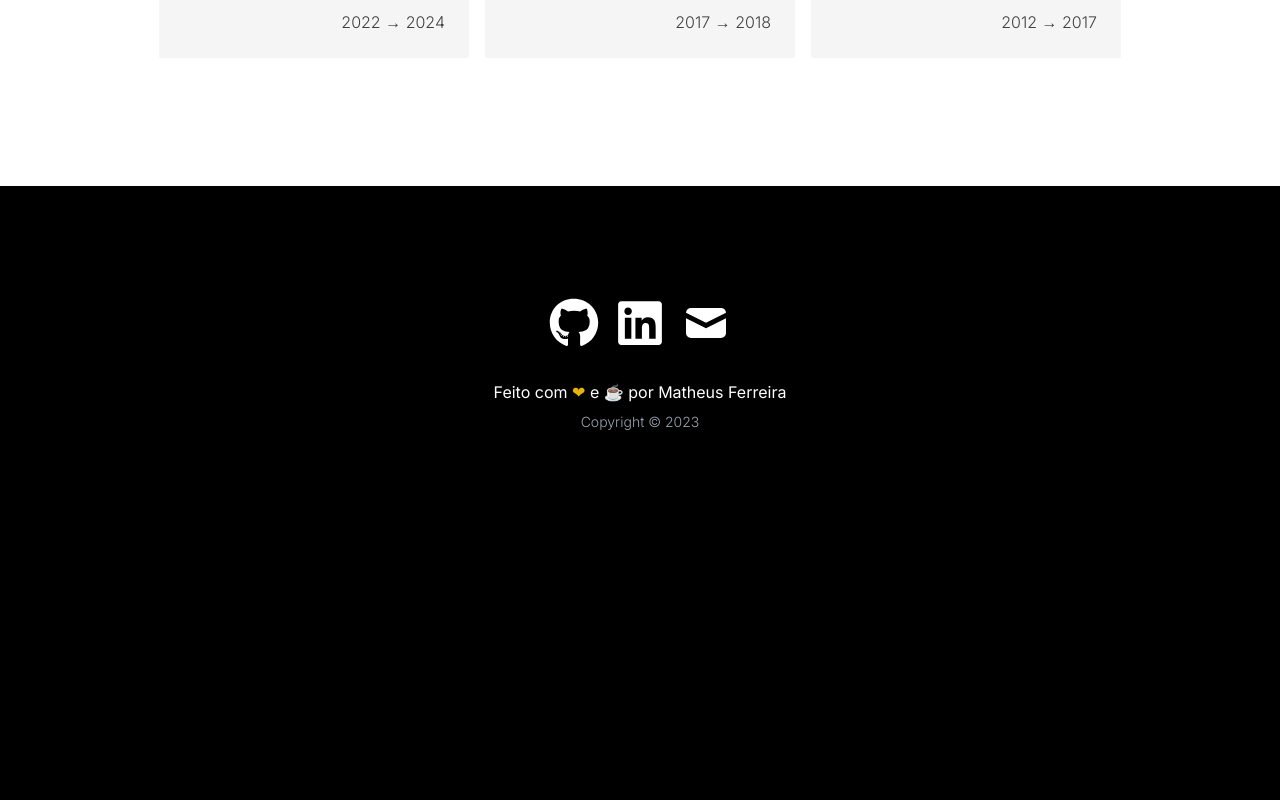
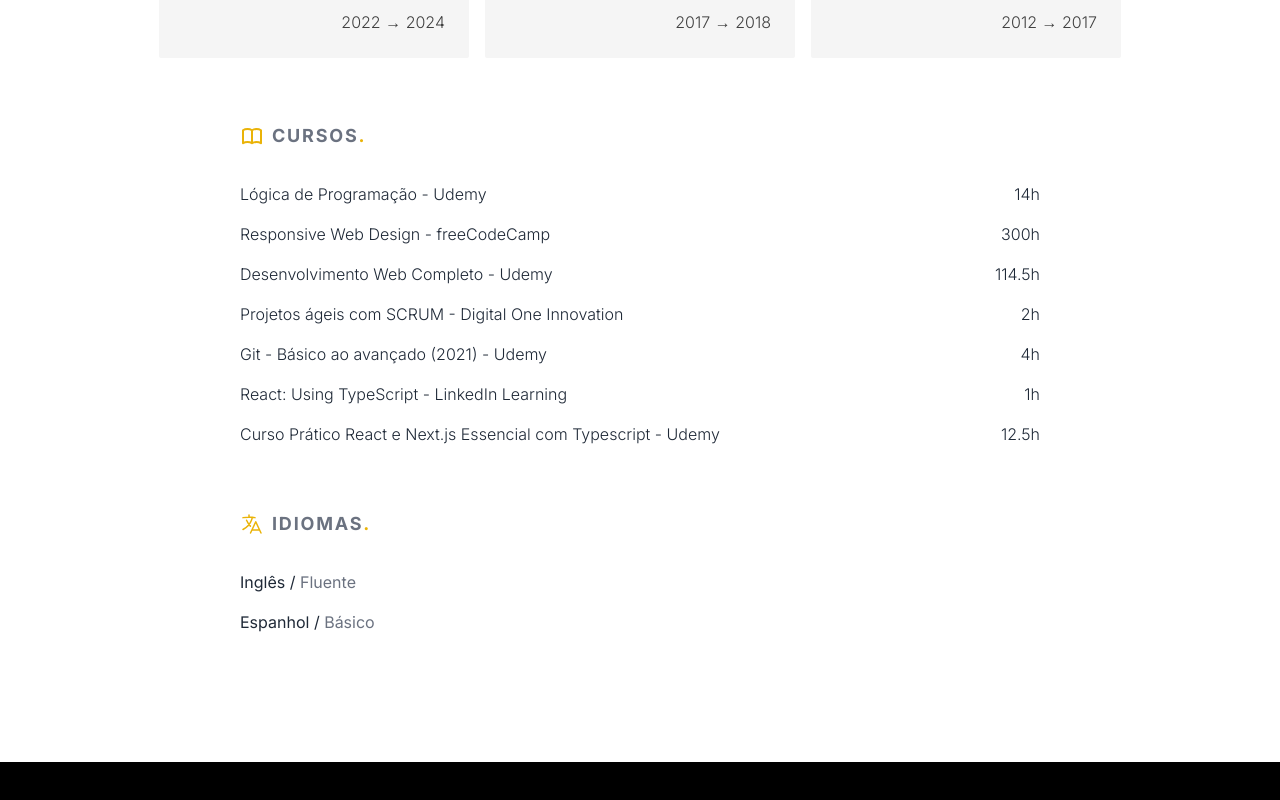
Before and after one commit to matheus-ferreira1/react-portfolio, a React (Vite) app: page /experience in a window 1280 px wide. Shown: the part 1766-2566 px from the top of the page. Before the commit the page ends 2310 px from the top, so only its background shows below. Built offline with nearby package versions, Linux system fonts and the light colour scheme.

Commit message:
general correct and experience component finalized

```diff
--- /dev/null
+++ b/src/components/CourseCard.jsx
@@ -0,0 +1,15 @@
+import React from "react";
+
+const CourseCard = ({ item }) => {
+  const { title, institute, hours } = item;
+  return (
+    <li className="flex w-full justify-between text-base text-gray-800 font-light">
+      <h3>
+        {title} - {institute}
+      </h3>
+      <h4>{hours}h</h4>
+    </li>
+  );
+};
+
+export default CourseCard;
--- a/src/components/ExperienceCard.jsx
+++ b/src/components/ExperienceCard.jsx
@@ -23,7 +23,7 @@ const ExperienceCard = ({ item }) => {
         {dateEnd}
       </h5>
       <p className="text-justify">{description}</p>
-      <div className="flex gap-2">
+      <div className="flex gap-2 flex-wrap">
         {keywords.map((keyword) => (
           <KeywordCard key={keyword}>{keyword}</KeywordCard>
         ))}
--- a/src/components/Hero.jsx
+++ b/src/components/Hero.jsx
@@ -5,7 +5,7 @@ import Laptop from "../assets/laptop.jpg";
 
 const Hero = () => {
   return (
-    <section className="w-full mx-auto my-auto bg-white py-32 px-4 text-black">
+    <section className="w-full mx-auto my-auto bg-white py-16 md:py-32 px-4 text-black">
       <div className="max-w-[1240px] mx-auto flex flex-col md:flex-row justify-center items-center gap-4">
         <div className="w-[70%] md:w-[50%]">
           <img
--- a/src/components/Navbar.jsx
+++ b/src/components/Navbar.jsx
@@ -26,7 +26,7 @@ const Navbar = () => {
           {navLinks.map((nav, index) => (
             <li
               key={nav.id}
-              className={`font-bold cursor-pointer text-md ${
+              className={`font-bold cursor-pointer text-md hover:text-gray-200 duration-200 ${
                 activeLink === nav.title ? "text-yellow-500" : "text-gray-400"
               } ${index === navLinks.length - 1 ? "mr-0" : "mr-10"}`}
               onClick={() => setActiveLink(nav.title)}
--- a/src/components/Skills.jsx
+++ b/src/components/Skills.jsx
@@ -4,7 +4,7 @@ import { skills } from "../constants/constants";
 
 const Skills = () => {
   return (
-    <section className="w-full px-4 py-32 bg-gray-1 text-white">
+    <section className="w-full px-4 py-16 md:py-32 bg-gray-1 text-white">
       <div className="max-w-[1240px] mx-auto">
         <h1 className="text-3xl sm:text-4xl md:text-5xl font-bold mb-8">
           Habilidades<span className="text-yellow-500">.</span>
--- a/src/constants/constants.js
+++ b/src/constants/constants.js
@@ -39,7 +39,7 @@ export const skills = [
     name: "ferramentas",
     Icon: FaTools,
     color: "#ECB71F",
-    tools: "NPM, Yarn, Linux",
+    tools: "NPM, Yarn, Vite, Linux",
   },
 ];
 
@@ -91,7 +91,7 @@ export const experience = [
     role: "Agente de Pesquisa e Mapeamento",
     description:
       "Pesquisador responsável pela realização de pesquisas econômicas e sociodemográficas, levantamentos geográficos e cartográficos, atuando visitando domicílios e estabelecimentos coletando dados para fins estatísticos. Coleta de dados através de banco de dados SQL para desenvolvimento das pesquisas amplamente divulgadas periodicamente.",
-    keywords: ["pesquisa", "data", "SQL"],
+    keywords: ["pesquisa", "data-analysis", "SQL"],
     dateInit: "2018",
     dateEnd: "2021",
   },
@@ -123,3 +123,61 @@ export const formacao = [
     dateEnd: 2017,
   },
 ];
+
+export const courses = [
+  {
+    id: 1,
+    title: "Lógica de Programação",
+    institute: "Udemy",
+    hours: 14,
+  },
+  {
+    id: 2,
+    title: "Responsive Web Design",
+    institute: "freeCodeCamp",
+    hours: 300,
+  },
+  {
+    id: 3,
+    title: "Desenvolvimento Web Completo",
+    institute: "Udemy",
+    hours: 114.5,
+  },
+  {
+    id: 4,
+    title: "Projetos ágeis com SCRUM",
+    institute: "Digital One Innovation",
+    hours: 2,
+  },
+  {
+    id: 5,
+    title: "Git - Básico ao avançado (2021)",
+    institute: "Udemy",
+    hours: 4,
+  },
+  {
+    id: 6,
+    title: "React: Using TypeScript",
+    institute: "LinkedIn Learning",
+    hours: 1,
+  },
+  {
+    id: 7,
+    title: "Curso Prático React e Next.js Essencial com Typescript",
+    institute: "Udemy",
+    hours: 12.5,
+  },
+];
+
+export const languages = [
+  {
+    id: 1,
+    name: "inglês",
+    fluency: "fluente",
+  },
+  {
+    id: 2,
+    name: "espanhol",
+    fluency: "básico",
+  },
+];
--- a/src/pages/Experience.jsx
+++ b/src/pages/Experience.jsx
@@ -1,12 +1,20 @@
 import React from "react";
 import ExperienceCard from "../components/ExperienceCard";
 import FormacaoCard from "../components/FormacaoCard";
-import { experience, formacao } from "../constants/constants";
+import {
+  experience,
+  formacao,
+  courses,
+  languages,
+} from "../constants/constants";
+import { HiOutlineBookOpen } from "react-icons/hi";
+import { HiOutlineLanguage } from "react-icons/hi2";
+import CourseCard from "../components/CourseCard";
 
 const Experience = () => {
   return (
     <>
-      <section className="w-full px-4 py-32 bg-gray-1 text-white">
+      <section className="w-full px-4 py-14 md:py-32 bg-gray-1 text-white">
         <div className="max-w-[1240px] mx-auto">
           <h1 className="text-3xl sm:text-4xl md:text-5xl font-bold mb-8">
             Experiência<span className="text-yellow-500">.</span>
@@ -18,7 +26,8 @@ const Experience = () => {
           </div>
         </div>
       </section>
-      <section className="w-full px-4 py-32 bg-white text-gray-1">
+      <section className="w-full px-4 py-16 md:py-32 bg-white text-gray-1">
+        {/* formação - graduação  */}
         <div className="max-w-[1240px] mx-auto">
           <h1 className="text-3xl sm:text-4xl md:text-5xl font-bold mb-8">
             Formação<span className="text-yellow-500">.</span>
@@ -29,6 +38,35 @@ const Experience = () => {
             ))}
           </div>
         </div>
+        {/* cursos  */}
+        <div className="max-w-[800px] mx-auto mt-16">
+          <h1 className="text-lg uppercase font-bold mb-8 flex items-center text-gray-500 tracking-widest">
+            <HiOutlineBookOpen className=" mr-2 text-yellow-500 text-2xl" />
+            Cursos
+            <span className="text-yellow-500">.</span>
+          </h1>
+          <ul className="flex flex-wrap md:flex-row justify-center items-center gap-4 w-full">
+            {courses.map((item) => (
+              <CourseCard key={item.id} item={item} />
+            ))}
+          </ul>
+        </div>
+        {/* idiomas */}
+        <div className="max-w-[800px] mx-auto mt-16">
+          <h1 className="text-lg uppercase font-bold mb-8 flex items-center text-gray-500 tracking-widest">
+            <HiOutlineLanguage className="mr-2 text-yellow-500 text-2xl" />
+            idiomas
+            <span className="text-yellow-500">.</span>
+          </h1>
+          <ul className="flex flex-col justify-center items-start gap-4 w-full text-gray-800 ">
+            {languages.map((item) => (
+              <li key={item.id} className="capitalize">
+                {item.name} /{" "}
+                <span className="text-gray-500">{item.fluency}</span>
+              </li>
+            ))}
+          </ul>
+        </div>
       </section>
     </>
   );
```
